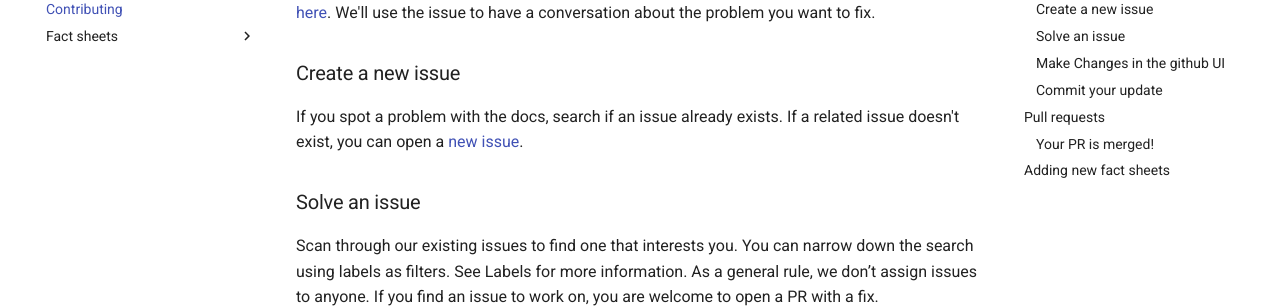
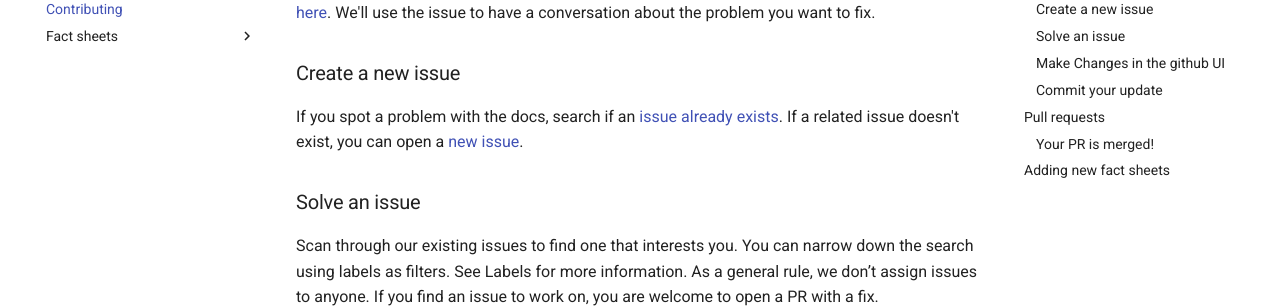
Before and after one commit to openkfw/d4dtools, an MkDocs documentation site: the page built from docs/contributing.md, in a window 1280 px wide and 900 px high, scrolled down 538 px. Shown: the part 153-461 px from the top of the window. Built offline with MkDocs 1.6.1 and Material for MkDocs 9.7.7, drawn with Linux system fonts in a browser that asks for light colours; emoji names are drawn with the system emoji font; comment, search, counter and statistics services are not loaded; some of the changed lines change nothing that is shown.

Commit message:
Fixed a typo

```diff
--- a/docs/contributing.md
+++ b/docs/contributing.md
@@ -16,7 +16,7 @@ If you've found something in the content or the website that should be updated,
 
 ### Create a new issue
 
-If you spot a problem with the docs, search if an issue already exists. If a related issue doesn't exist, you can open a [new issue](https://github.com/openkfw/d4dtools/issues/new).
+If you spot a problem with the docs, search if an [issue already exists](https://github.com/openkfw/d4dtools/issues). If a related issue doesn't exist, you can open a [new issue](https://github.com/openkfw/d4dtools/issues/new).
 
 ### Solve an issue
 
```
Also changed, not shown: mkdocs.yml (line endings or trailing spaces).
